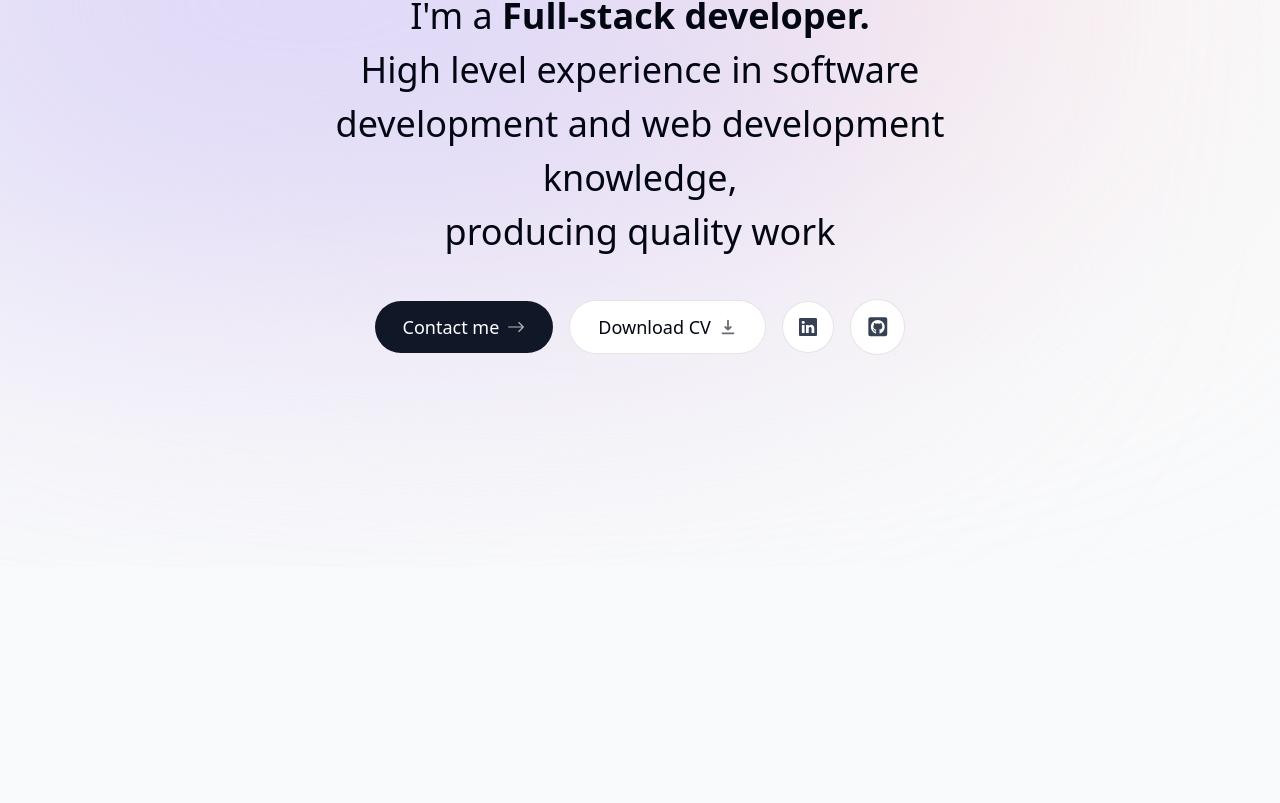
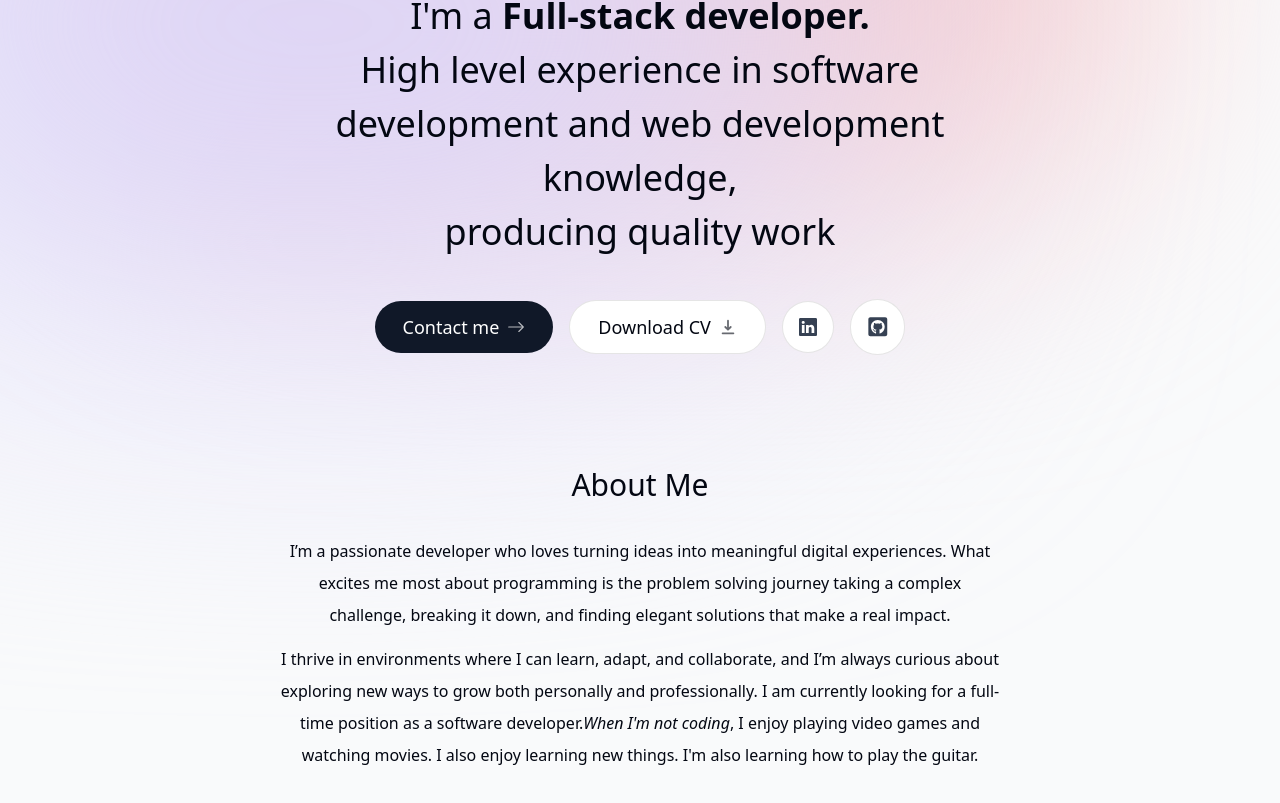
Before and after one commit to ChamodDulanjana/myPortfolio, a Next.js app: page / in a window 1280 px wide. Shown: the part 233-1036 px from the top of the page. Before the commit the page ends 800 px from the top, so only its background shows below. Built offline with nearby package versions, Linux system fonts and the light colour scheme.

Commit message:
implementing about section

```diff
--- a/app/page.tsx
+++ b/app/page.tsx
@@ -1,3 +1,4 @@
+import About from "@/components/about";
 import Hero from "@/components/hero";
 
 
@@ -5,10 +6,11 @@ export default function Home() {
   return (
     <main className="flex w-full h-full flex-col items-center pt-14 mx-auto">
       <div>
-        <div className="bg-[#fbe2e3] absolute top-[-6rem] -z-10 right-[11rem] h-[31.25rem] w-[31.25rem] rounded-full blur-[10rem] sm:w-[68.75rem]"></div>
-        <div className="bg-[#dbd7fb] absolute top-[-1rem] -z-10 left-[-35rem] h-[31.25rem] w-[50rem] rounded-full blur-[10rem] sm:w-[68.75rem] md:left-[-33rem] lg:left-[-28rem] xl:left-[-15rem] 2xl:left-[-5rem]"></div>
+        <div className="bg-[#f7cfd0] absolute top-[-6rem] -z-10 right-[8rem] h-[34rem] w-[34rem] rounded-full blur-[8rem] sm:w-[68.75rem]"></div>
+        <div className="bg-[#dbd7fb] absolute top-[-1rem] -z-10 left-[-35rem] h-[34rem] w-[50rem] rounded-full blur-[10rem] sm:w-[68.75rem] md:left-[-33rem] lg:left-[-28rem] xl:left-[-15rem] 2xl:left-[-5rem]"></div>
       </div>
       <Hero />
+      <About />
     </main>
   );
 }
--- /dev/null
+++ b/components/about.tsx
@@ -0,0 +1,41 @@
+"use client";
+
+import React from 'react'
+import { motion } from 'framer-motion'
+import SectionHeading from './section-heading'
+
+
+const About = () => {
+console.log('About component rendered', motion);
+  return (
+    <motion.section
+      className="mb-28 max-w-[45rem] text-center leading-8 sm:mb-40 mt-28"
+      initial={{ opacity: 0, y: 100 }}
+      animate={{ opacity: 1, y: 0 }}
+      transition={{ delay: 0.175 }}
+      id="about"
+    >
+      <SectionHeading>About me</SectionHeading>
+      <p className="mb-3">
+        I’m a passionate developer who loves turning ideas into meaningful digital
+        experiences. What excites me most about programming is the problem solving
+        journey taking a complex challenge, breaking it down, and finding elegant
+        solutions that make a real impact.
+      </p>
+
+      <p>
+        I thrive in environments where I can learn, adapt, and collaborate, and I’m
+        always curious about exploring new ways to grow both personally and professionally.
+        I am currently looking for a{" "}
+        <span className="font-medium">full-time position</span> as a software
+        developer.
+        <span className="italic">When I'm not coding</span>, I enjoy playing
+        video games and watching movies. I also enjoy{" "}
+        <span className="font-medium">learning new things</span>. I'm also
+        learning how to play the guitar.
+      </p>
+    </motion.section>
+  )
+}
+
+export default About
--- /dev/null
+++ b/components/section-heading.tsx
@@ -0,0 +1,15 @@
+import React from 'react'
+
+type SectionHeadingProps = {
+  children: React.ReactNode
+}
+
+const SectionHeading = ({ children }: SectionHeadingProps) => {
+  return (
+    <h2 className="text-3xl font-medium capitalize mb-8 text-center">
+      {children}
+    </h2>
+  )
+}
+
+export default SectionHeading
```
